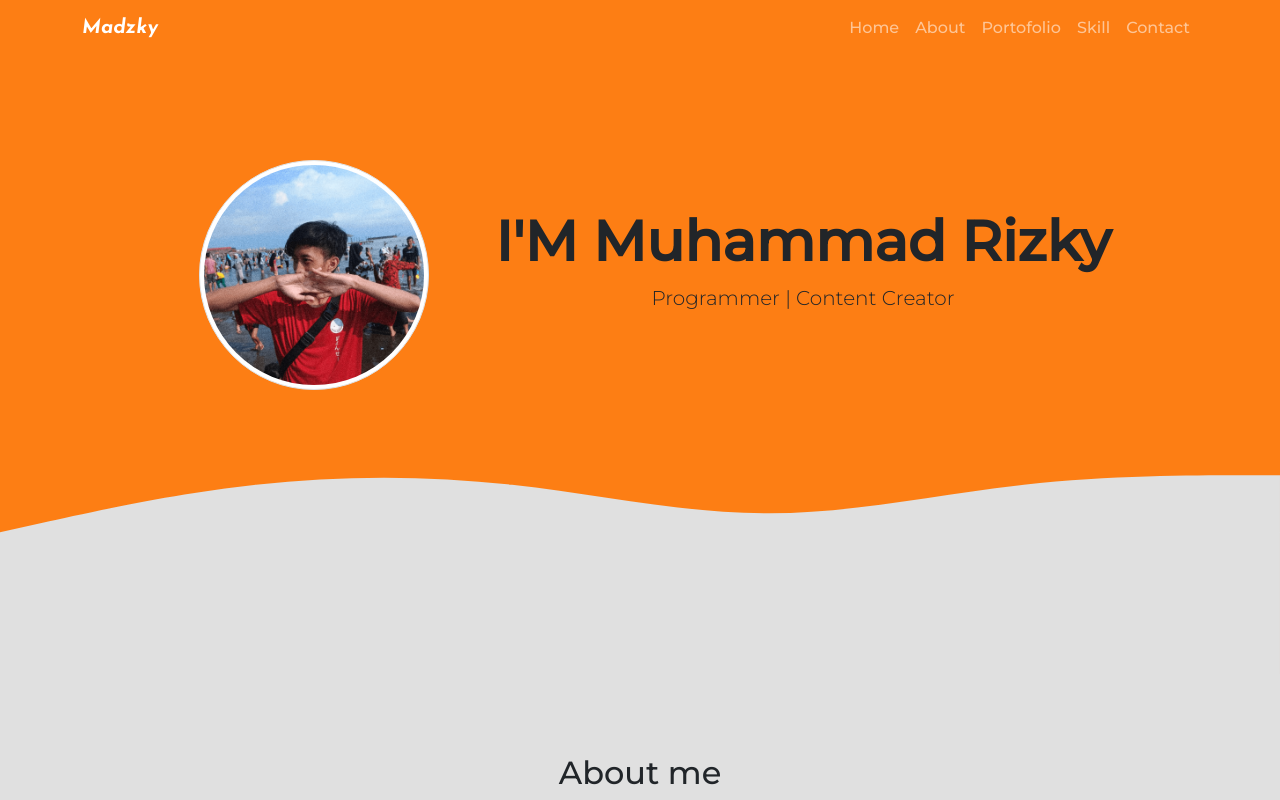
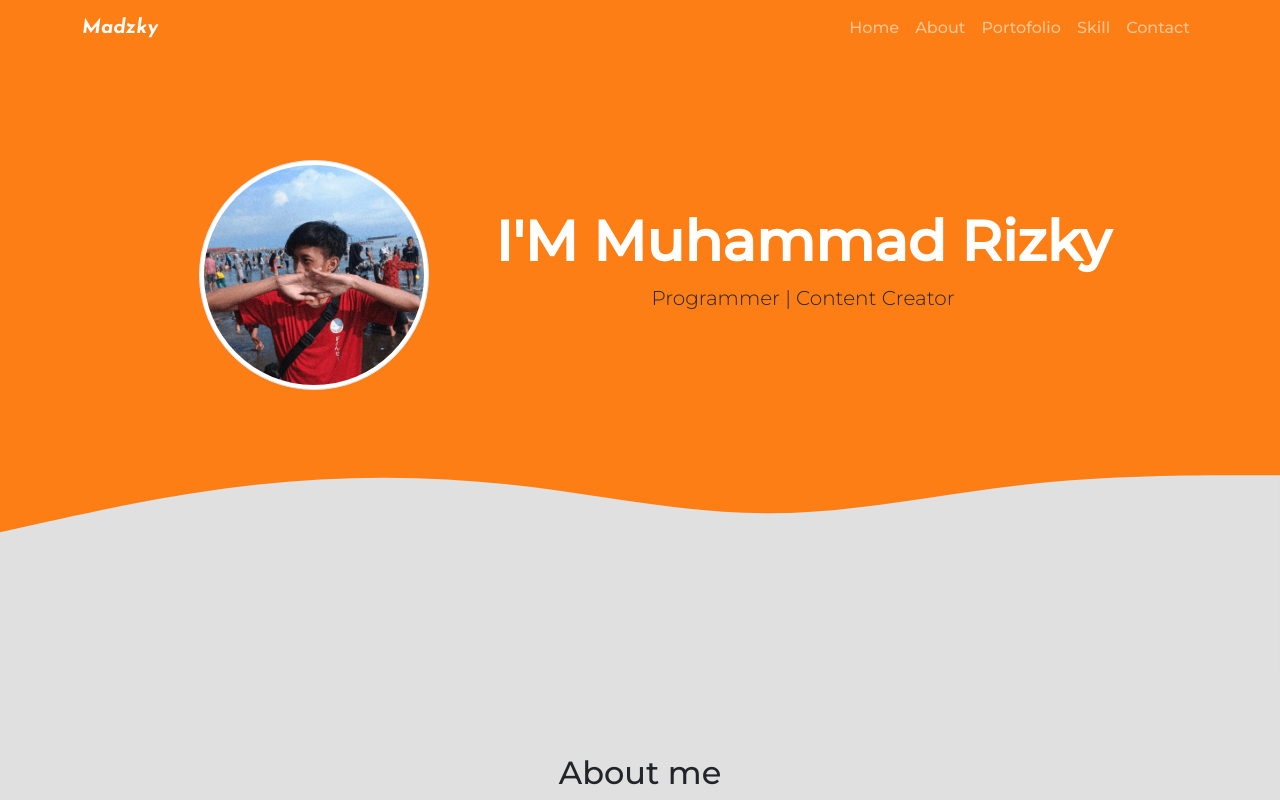
Before and after one commit to mrizky19/mrizky19.github.io, a plain HTML site: page index.html in a window 1280 px wide. In both pictures the pointer is over the element "I'M Muhammad Rizky". Shown: the top 800 px of the page. Drawn offline with nearby package versions, Linux system fonts and the light colour scheme.

Commit message:
Update data

```diff
--- a/style.css
+++ b/style.css
@@ -30,6 +30,13 @@
 
 .textjumbotron {
   font-weight: bold !important;
+  transition: 0.4s ease;
+  cursor: pointer;
+
+}
+
+.jtextname .textjumbotron:hover {
+  color: white;
 }
 
 .jtextname {
```
